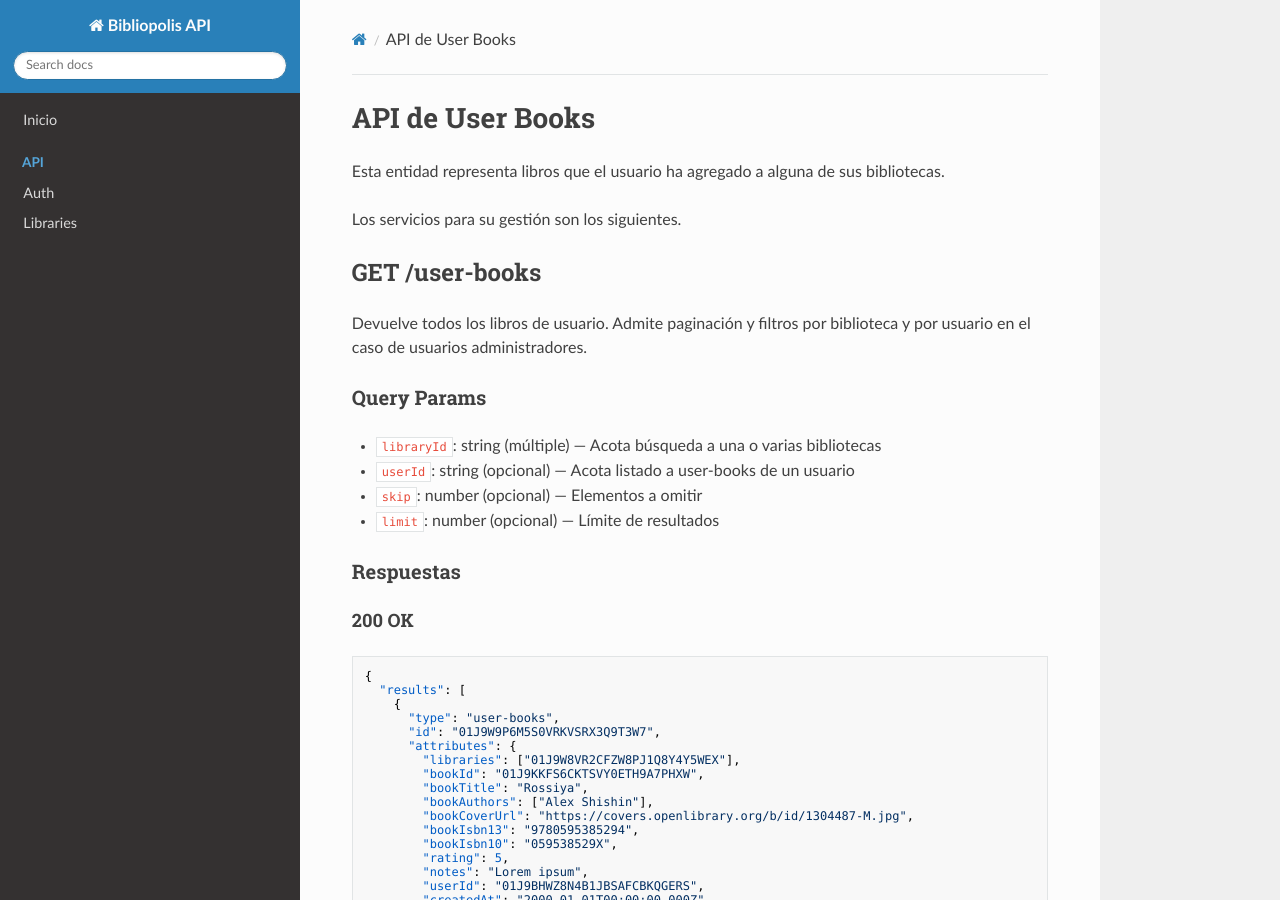
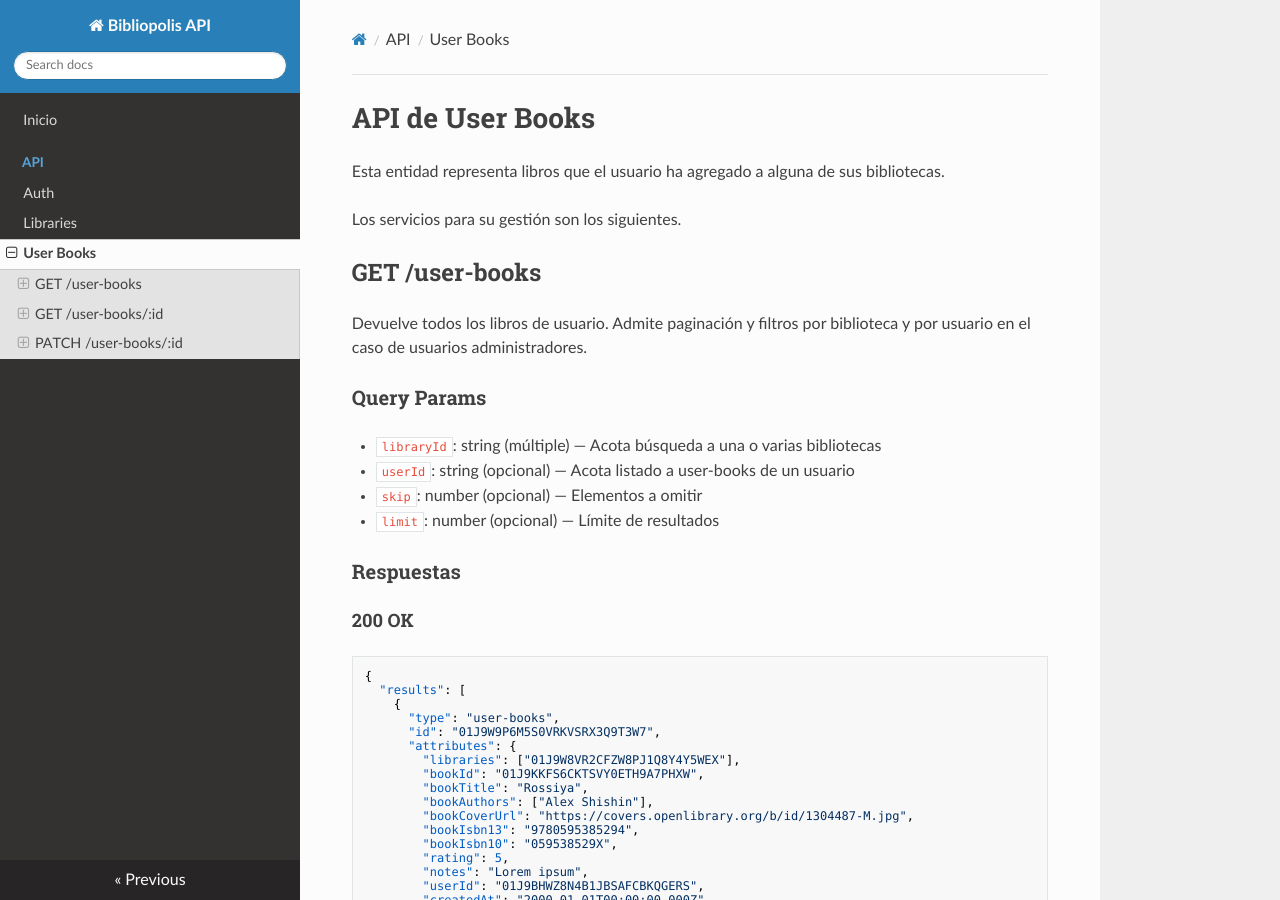
Before and after one commit to biorubenfs/bibliopolis, an MkDocs documentation site: the page built from docs/api/user-books.md, in a window 1280 px wide and 900 px high. Built offline with MkDocs 1.6.1, drawn with Linux system fonts in a browser that asks for light colours; nearby versions of some CDN libraries.

Commit message:
docs: add user books doc in mkdocs yaml

```diff
--- a/mkdocs.yml
+++ b/mkdocs.yml
@@ -8,3 +8,4 @@ nav:
   - API:
       - Auth: api/auth.md
       - Libraries: api/libraries.md
+      - User Books: api/user-books.md
```
